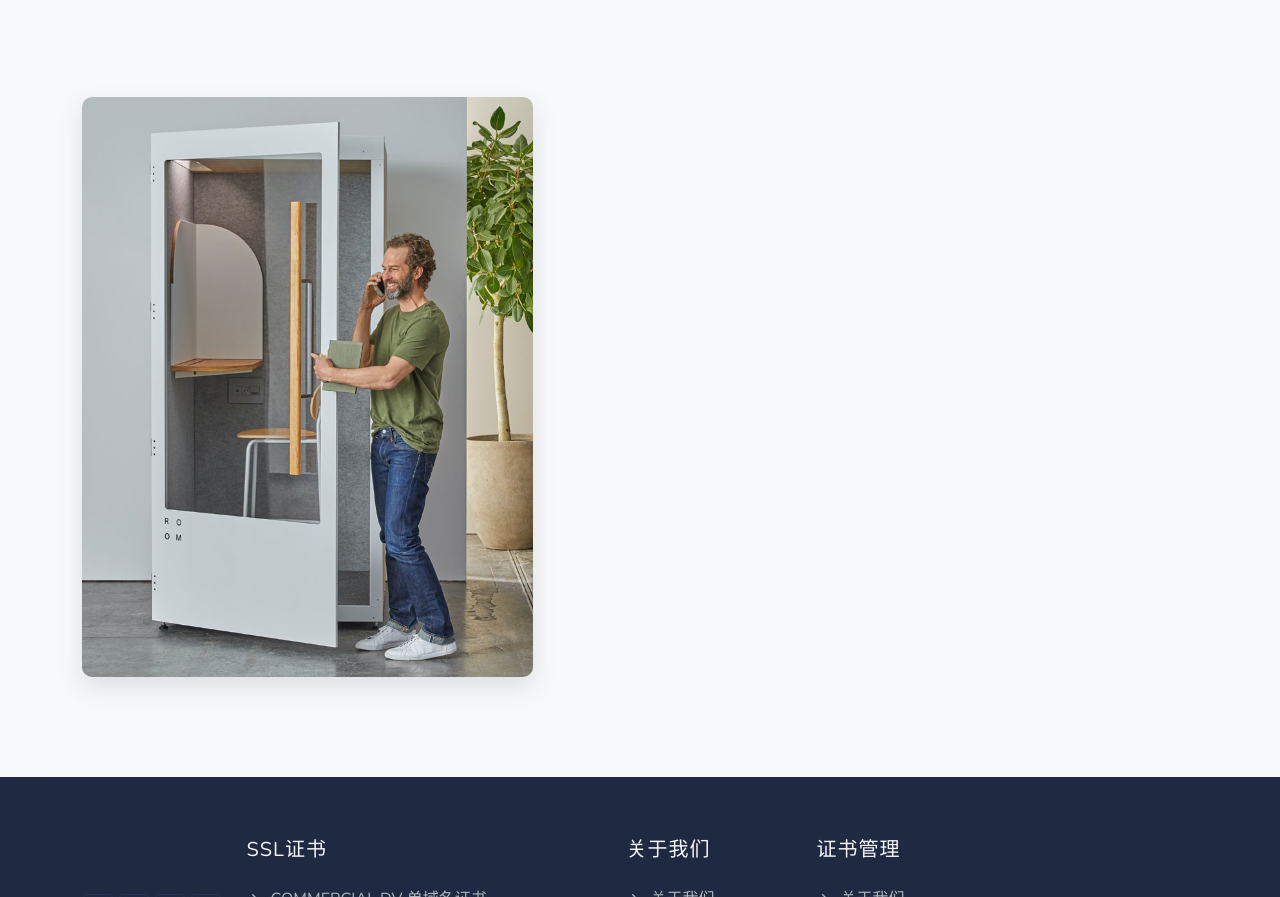
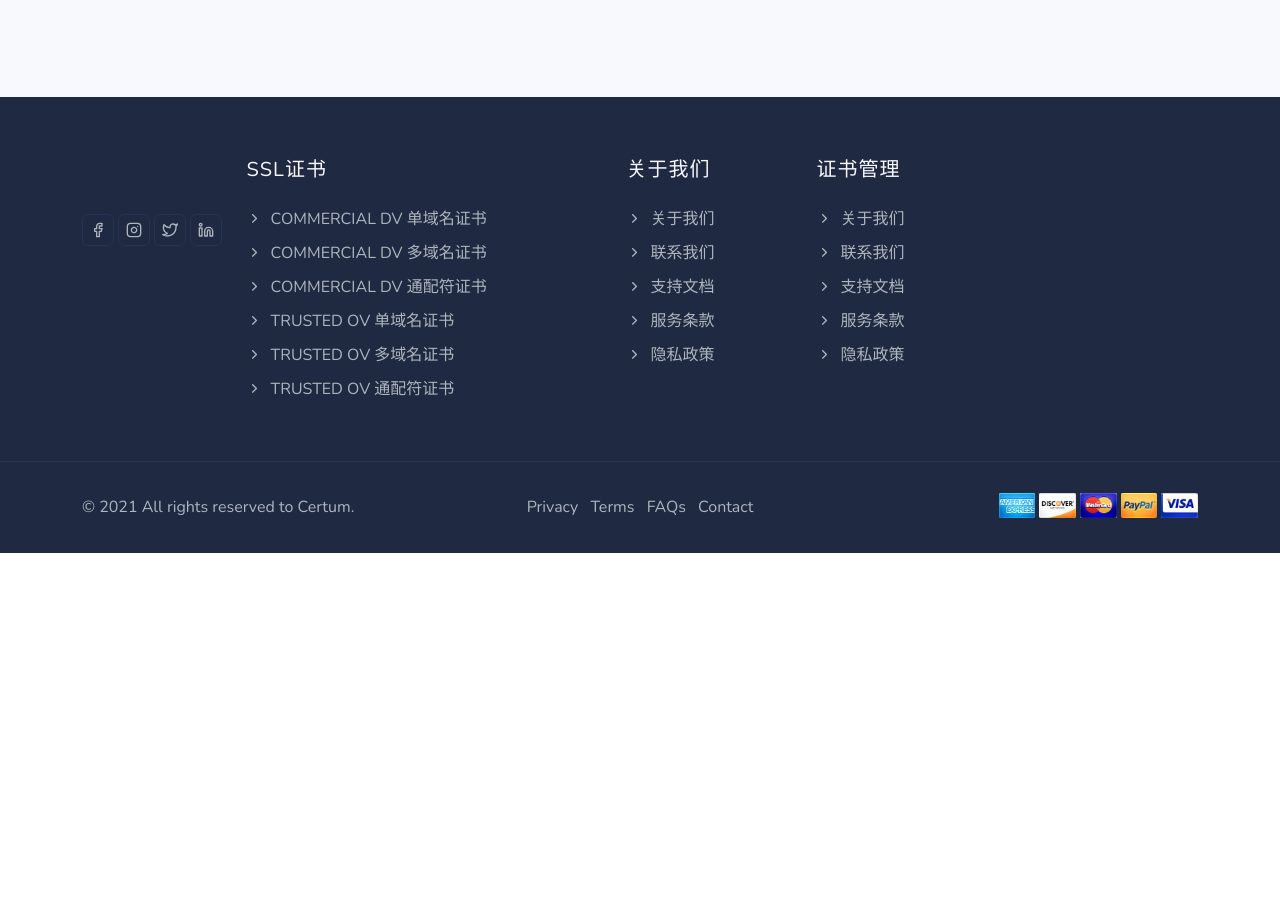
Before and after one commit to yutianhot/Certum, a plain HTML site: page index.html in a window 1280 px wide. Shown: the part 2672-3569 px from the top of the page. After the commit the page ends 3225 px from the top, so only its background shows below. Drawn offline with nearby package versions, Linux system fonts and the light colour scheme.

Commit message:
Change Index

```diff
--- a/index.html
+++ b/index.html
@@ -465,14 +465,6 @@
                 </div><!--end row-->
             </div><!--end container-->
 
-            <div class="container mt-100 mt-60">
-                <div class="row align-items-center">
-                    <div class="col-lg-5 col-md-6">
-                        <img src="images/landing/1.jpg" class="img-fluid rounded-md shadow-lg" alt="">
-                    </div><!--end col-->
-
-                </div><!--end row-->
-            </div><!--end container-->
         </section><!--end section-->
 
 <!-- 新加内容结束 -->
```
Also changed, not shown: images/landing/1.jpg (deleted).
